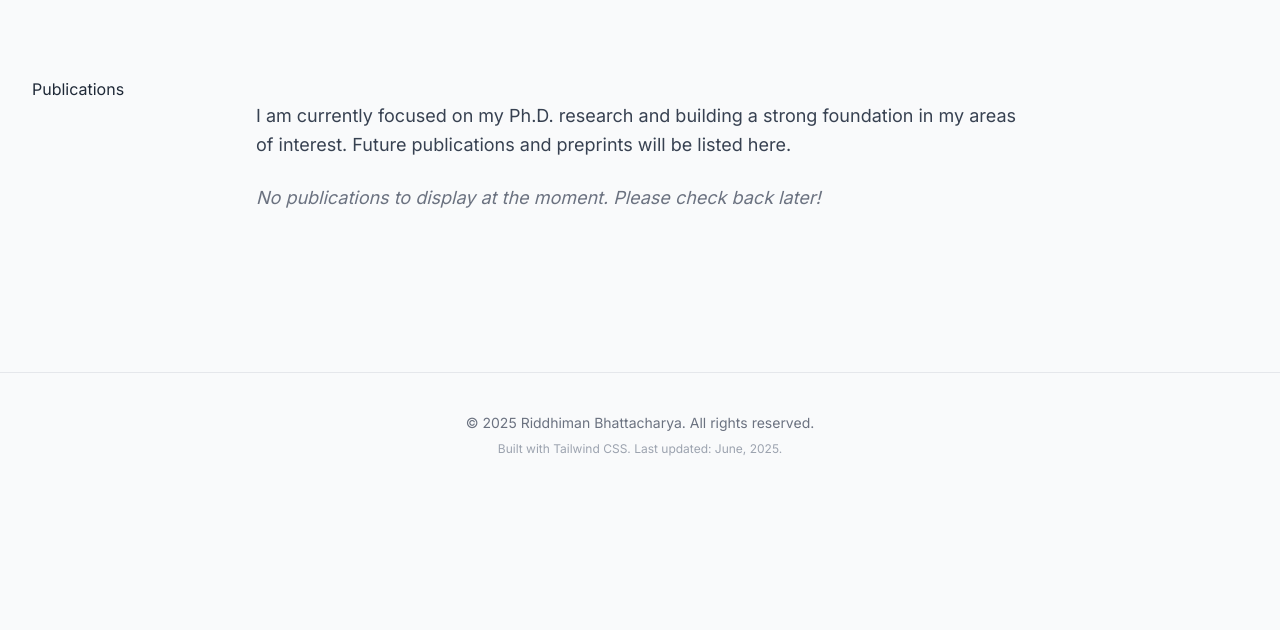
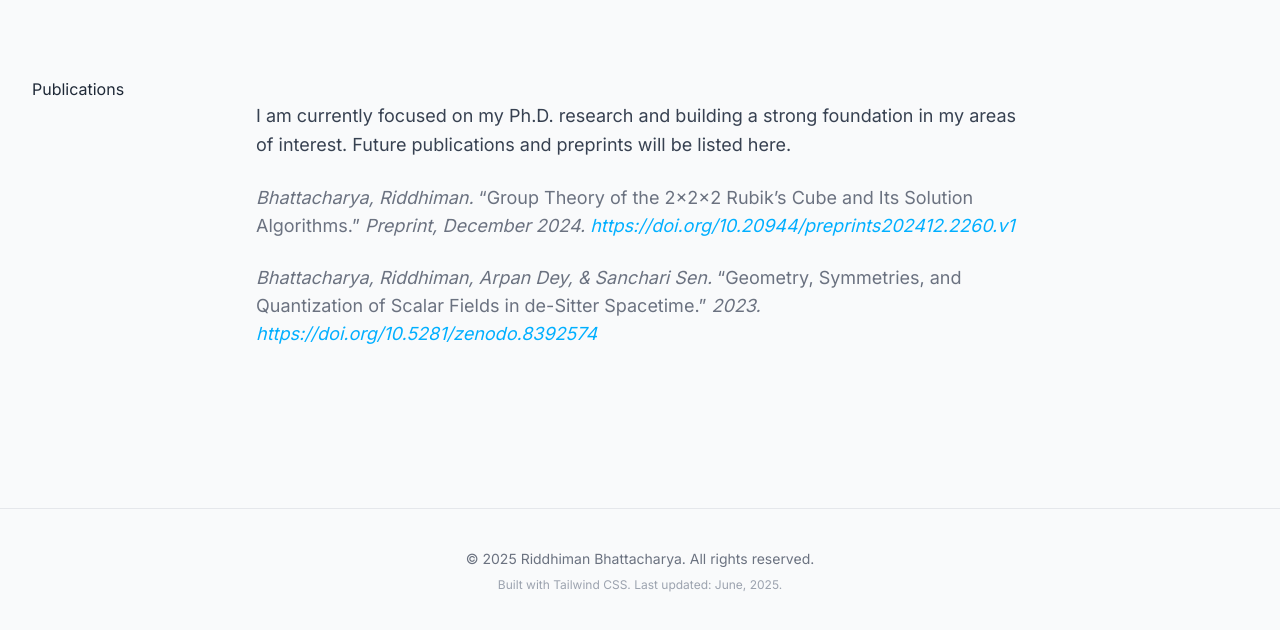
Before and after one commit to Riddhiman2005/Riddhiman2005.github.io, a plain HTML site: page publications.html in a window 1280 px wide. Shown: the part 68-698 px from the top of the page. Drawn offline with nearby package versions, Linux system fonts and the light colour scheme.

Commit message:
Update publications.html

```diff
--- a/publications.html
+++ b/publications.html
@@ -68,8 +68,12 @@
                     Future publications and preprints will be listed here.
                 </p>
                 <p class="text-lg text-gray-500 italic mt-6">
-                    No publications to display at the moment. Please check back later!
-                </p>
+  Bhattacharya, Riddhiman. <span class="not-italic">“Group Theory of the 2×2×2 Rubik’s Cube and Its Solution Algorithms.”</span> Preprint, December 2024. <a href="https://doi.org/10.20944/preprints202412.2260.v1" class="text-[#00AFFF] hover:underline" target="_blank">https://doi.org/10.20944/preprints202412.2260.v1</a>
+</p>
+<p class="text-lg text-gray-500 italic mt-6">
+  Bhattacharya, Riddhiman, Arpan Dey, & Sanchari Sen. <span class="not-italic">“Geometry, Symmetries, and Quantization of Scalar Fields in de-Sitter Spacetime.”</span> 2023. <a href="https://doi.org/10.5281/zenodo.8392574" class="text-[#00AFFF] hover:underline" target="_blank">https://doi.org/10.5281/zenodo.8392574</a>
+</p>
+
             </div>
         </section>
     </main>
```
